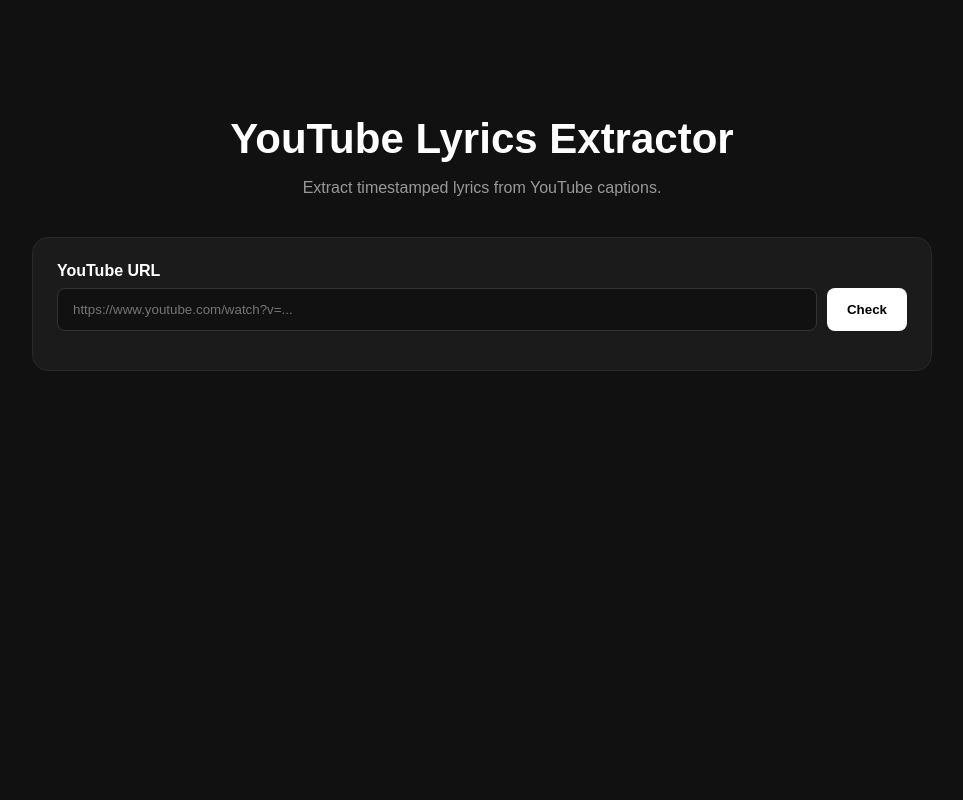
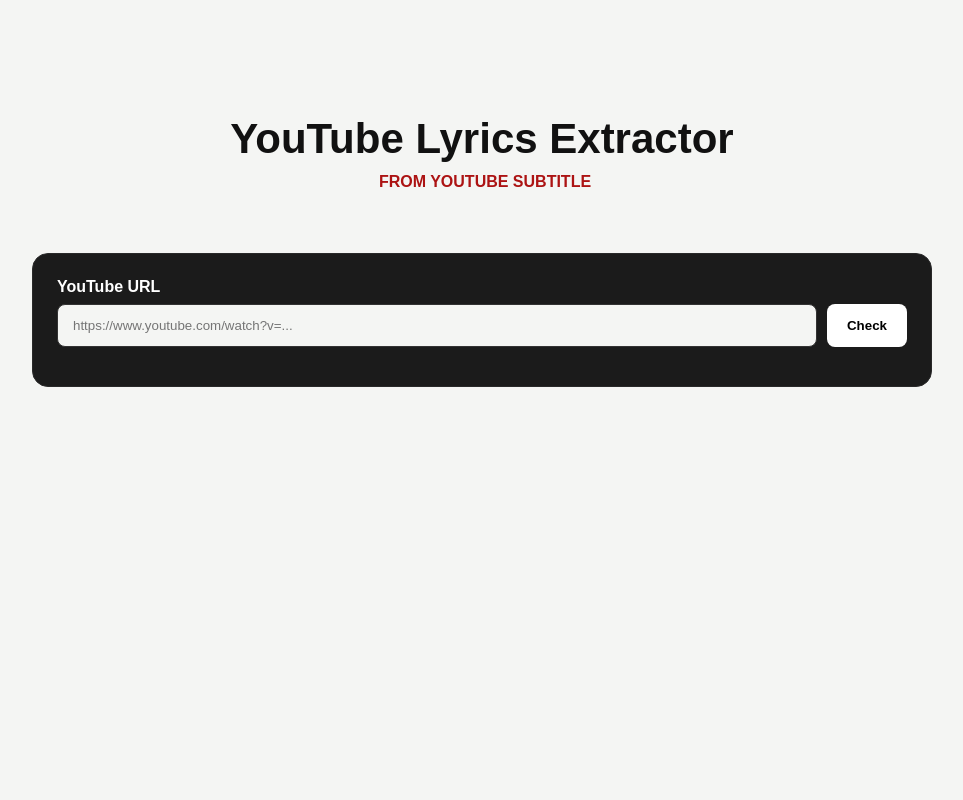
Before and after one commit to ramadhan122/lrc-extractor, a Django app: page / in a window 1280 px wide. Shown: the whole page, without its empty margins (158-1121 px from the left). Run offline with Django 5.2, Linux system fonts and the light colour scheme.

Commit message:
ubah desain

```diff
--- a/extractor/static/extractor/style.css
+++ b/extractor/static/extractor/style.css
@@ -6,7 +6,7 @@ body {
     margin: 0;
     min-height: 100vh;
     font-family: Arial, Helvetica, sans-serif;
-    background: #111;
+    background: #f4f5f3;
     color: #fff;
 }
 
@@ -24,6 +24,7 @@ body {
 .hero h1 {
     margin-bottom: 10px;
     font-size: 42px;
+    color: #111;
 }
 
 .hero p {
@@ -55,8 +56,8 @@ select {
     padding: 13px 15px;
     border:  1px solid #333;
     border-radius: 8px;
-    background: #111;
-    color: white;
+    background: #f4f5f3;
+    color: rgb(0, 0, 0);
     outline: white;
 }
 
@@ -98,6 +99,71 @@ button:hover {
     margin-bottom: 15px;
 }
 
+.words {
+    height: 40px;
+    overflow: hidden;
+    position: relative;
+}
+
+.word {
+    position: absolute;
+    left: 0;
+    top: 0;
+    width: 100%;
+    transform: translateY(100%);
+    animation: wordAnimation 8s infinite;
+    display: block;
+    height: 40px;
+    padding-left: 6px;
+    font-weight: bold;
+    color: #ac1313;
+}
+
+.word:nth-child(1){
+    animation-delay: 0s;
+}
+.word:nth-child(2){
+    animation-delay: 2s;
+}
+.word:nth-child(3){
+    animation-delay: 4s;
+}
+.word:nth-child(4){
+    animation-delay: 6s;
+}
+
+@keyframes wordAnimation {
+     /* berada di bawah */
+    0% {
+        transform: translateY(100%);
+    }
+
+    /* masuk dari bawah */
+    5% {
+        transform: translateY(0);
+    }
+
+    /* diam */
+    20% {
+        transform: translateY(0);
+    }
+
+    /* keluar ke atas */
+    25% {
+        transform: translateY(-100%);
+    }
+
+    /* kembali ke bawah secara instan */
+    25.01% {
+        transform: translateY(100%);
+    }
+
+    /* tunggu giliran */
+    100% {
+        transform: translateY(100%);
+    }
+}
+
 #lyrics {
     margin: 0;
     padding: 20px;
--- a/extractor/templates/extractor/index.html
+++ b/extractor/templates/extractor/index.html
@@ -19,7 +19,12 @@
 
         <section class="hero">
             <h1>YouTube Lyrics Extractor</h1>
-            <p>Extract timestamped lyrics from YouTube captions.</p>
+            <div class="words">
+                <span class="word">EASILY</span>
+                <span class="word">EXTRACT LYRICS</span>
+                <span class="word">WITH TIMESTAMP</span>
+                <span class="word">FROM YOUTUBE SUBTITLE</span>
+            </div>
         </section>
 
         <section class="card">
```
